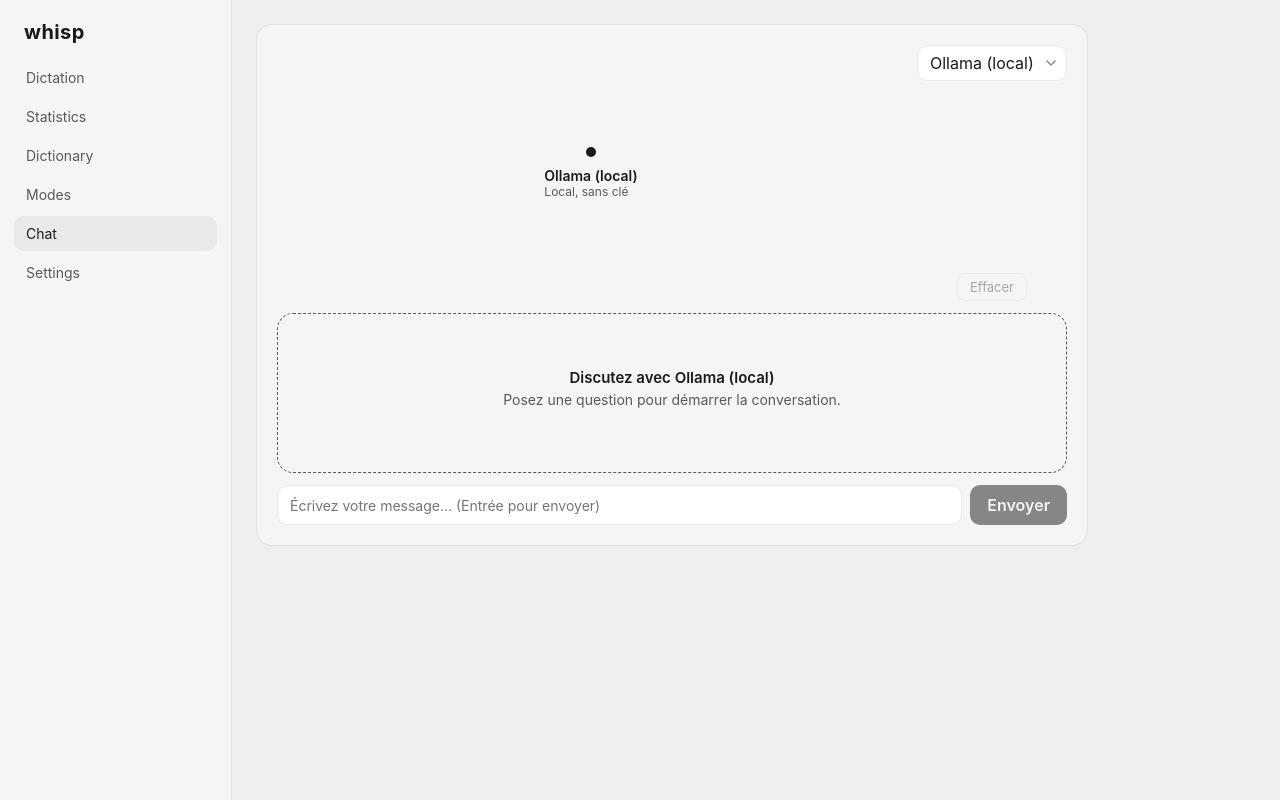
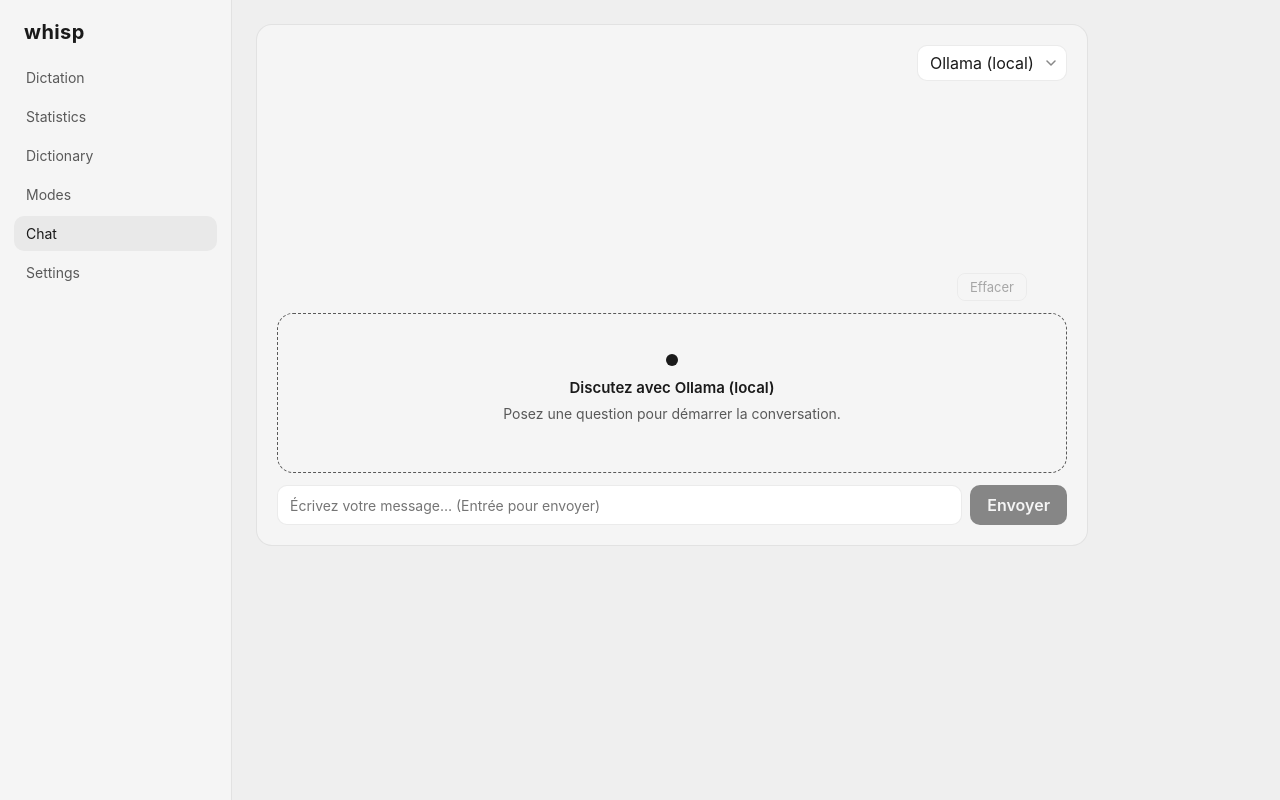
Before and after one commit to djeel/whisp, a Svelte app: page / in a window 1280 px wide. Both pictures are taken after a click on the tab "Chat". Built offline with nearby package versions, Linux system fonts and the light colour scheme.

Commit message:
chat: identite unique (header si messages, etat vide centre sinon)

```diff
--- a/src/components/ChatTab.svelte
+++ b/src/components/ChatTab.svelte
@@ -128,6 +128,7 @@
 
 <div class="chat">
   <div class="chat-head">
+    {#if messages.length > 0 || busy}
       <div class="chat-id">
         <span class="chat-model-dot" aria-hidden="true"></span>
         <div class="chat-id-text">
@@ -145,6 +146,7 @@
           </span>
         </div>
       </div>
+    {/if}
     <div class="chat-head-actions">
       <Dropdown options={PROVIDER_OPTS} bind:value={provider} label="Fournisseur de chat" />
       <button
@@ -181,6 +183,7 @@
   <div class="chat-log" role="log" aria-label="Conversation" class:empty-log={messages.length === 0 && !busy}>
     {#if messages.length === 0 && !busy}
       <div class="chat-empty">
+        <span class="chat-model-dot big" aria-hidden="true"></span>
         <p class="chat-empty-title">Discutez avec {providerLabel}</p>
         <p class="muted">Posez une question pour démarrer la conversation.</p>
       </div>
@@ -306,7 +309,16 @@
     border-radius: var(--radius-panel);
   }
   .chat-empty {
+    display: flex;
+    flex-direction: column;
+    align-items: center;
+    gap: 4px;
     text-align: center;
+  }
+  .chat-model-dot.big {
+    width: 12px;
+    height: 12px;
+    margin-bottom: 8px;
   }
   .chat-empty-title {
     margin: 0 0 4px;
```
Lines whose indentation alone changed are shown as unchanged.
